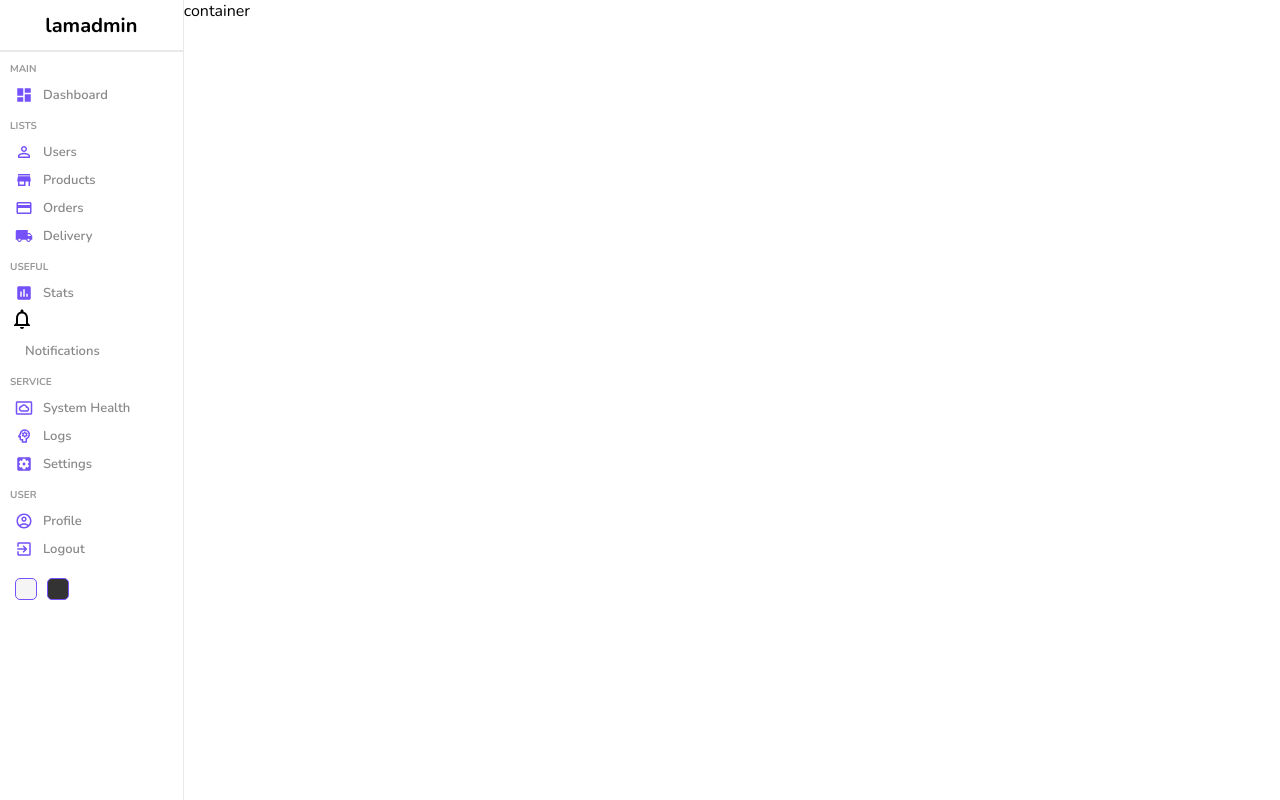
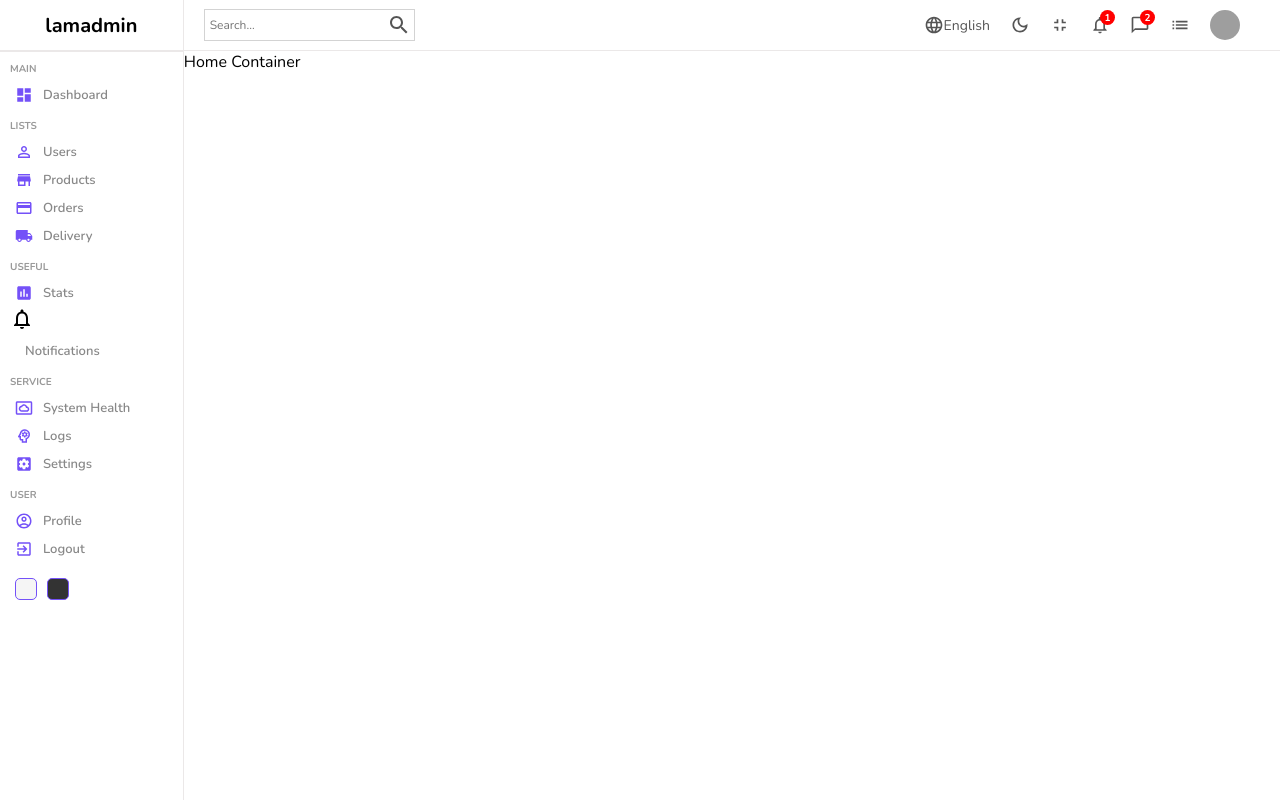
Before and after one commit to JAYMAC1/react-admin-panel, a React (Create React App) app: page / in a window 1280 px wide. Built offline with nearby package versions, Linux system fonts and the light colour scheme; grey boxes are pictures that could not be loaded.

Commit message:
imported navbar

```diff
--- a/src/pages/home/Home.jsx
+++ b/src/pages/home/Home.jsx
@@ -1,4 +1,5 @@
 import React from 'react'
+import Navbar from '../../components/navbar/Navbar'
 import Sidebar from '../../components/sidebar/Sidebar'
 import './home.scss'
 
@@ -6,7 +7,10 @@ const Home = () => {
   return (
     <div className='home'>
       <Sidebar />
-      <div className='homeContainer'>container</div>
+      <div className='homeContainer'>
+        <Navbar />
+        Home Container
+      </div>
     </div>
   )
 }
```
